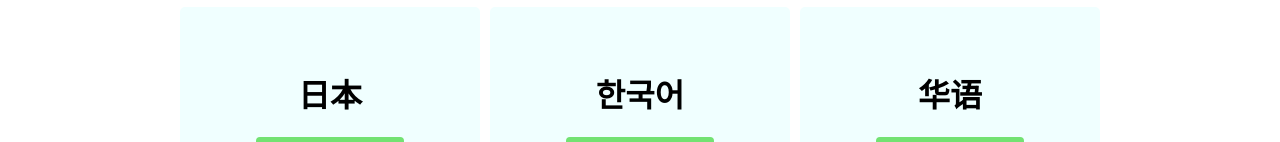
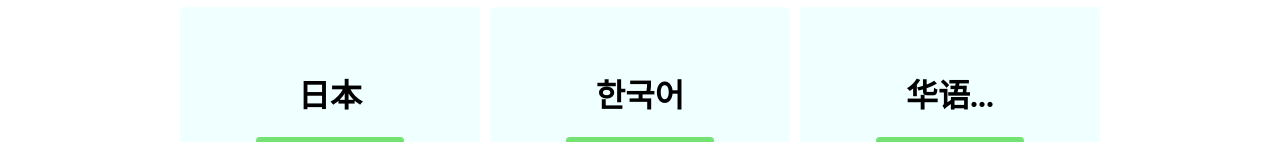
Before and after one commit to prathamsinghjakas/Ultra-Edit, a plain HTML site: page index.html in a window 1280 px wide. Shown: the part 810-952 px from the top of the page. Drawn offline with Linux system fonts and the light colour scheme.

Commit message:
put dots

```diff
--- a/index.html
+++ b/index.html
@@ -45,7 +45,7 @@
             <div class="item item6"><h1>Português brasileiro</h1><div class="button"><span>Download 64-bit</span></div></div>
             <div class="item item7"><h1>日本</h1><div class="button"><span>Download 64-bit</span></div></div>
             <div class="item item8"><h1>한국어</h1><div class="button"><span>Download 64-bit</span></div></div>
-            <div class="item item9"><h1>华语</h1><div class="button"><span>Download 64-bit</span></div></div>
+            <div class="item item9"><h1>华语...</h1><div class="button"><span>Download 64-bit</span></div></div>
         </div>
         <div class="last">
             <div class="text">
```
